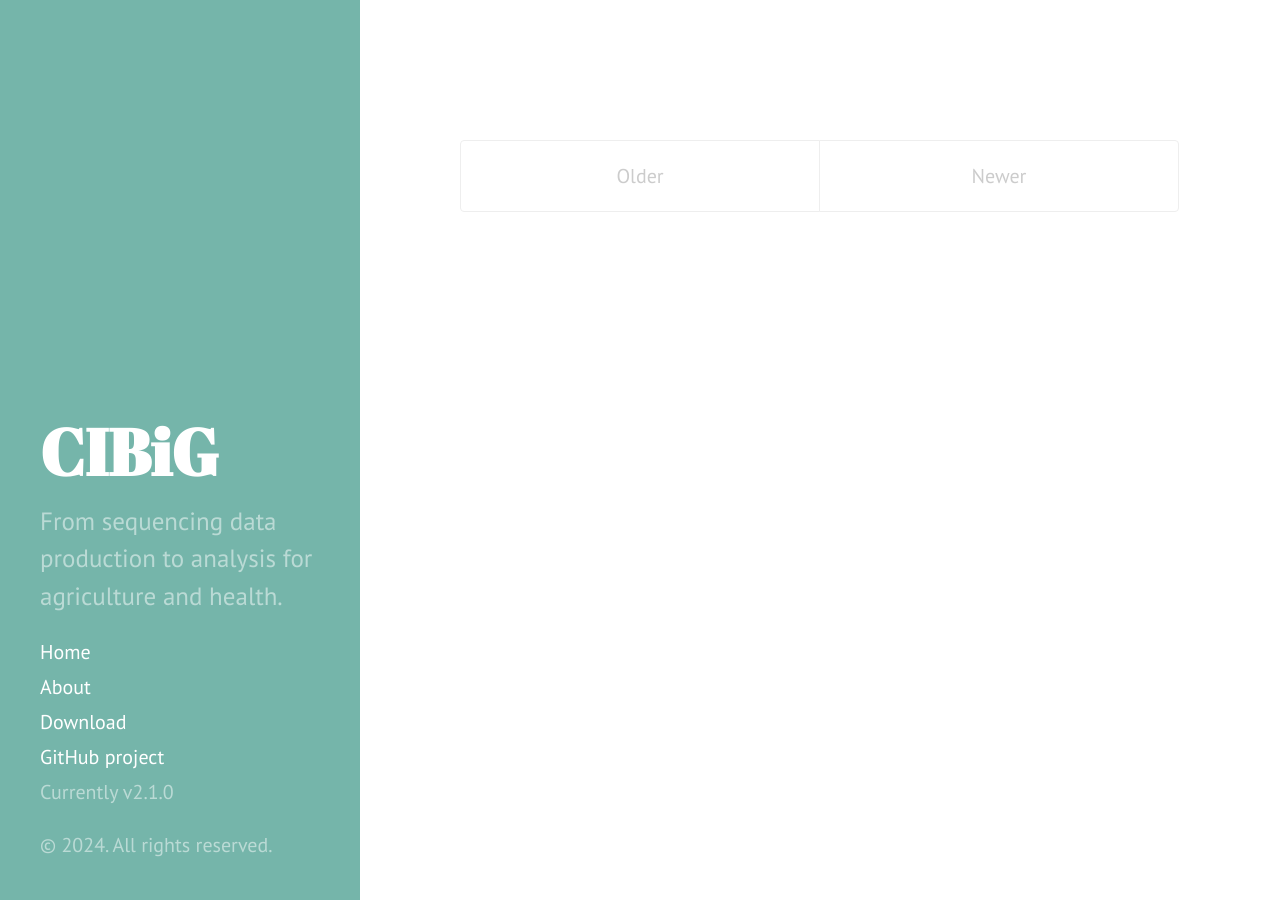
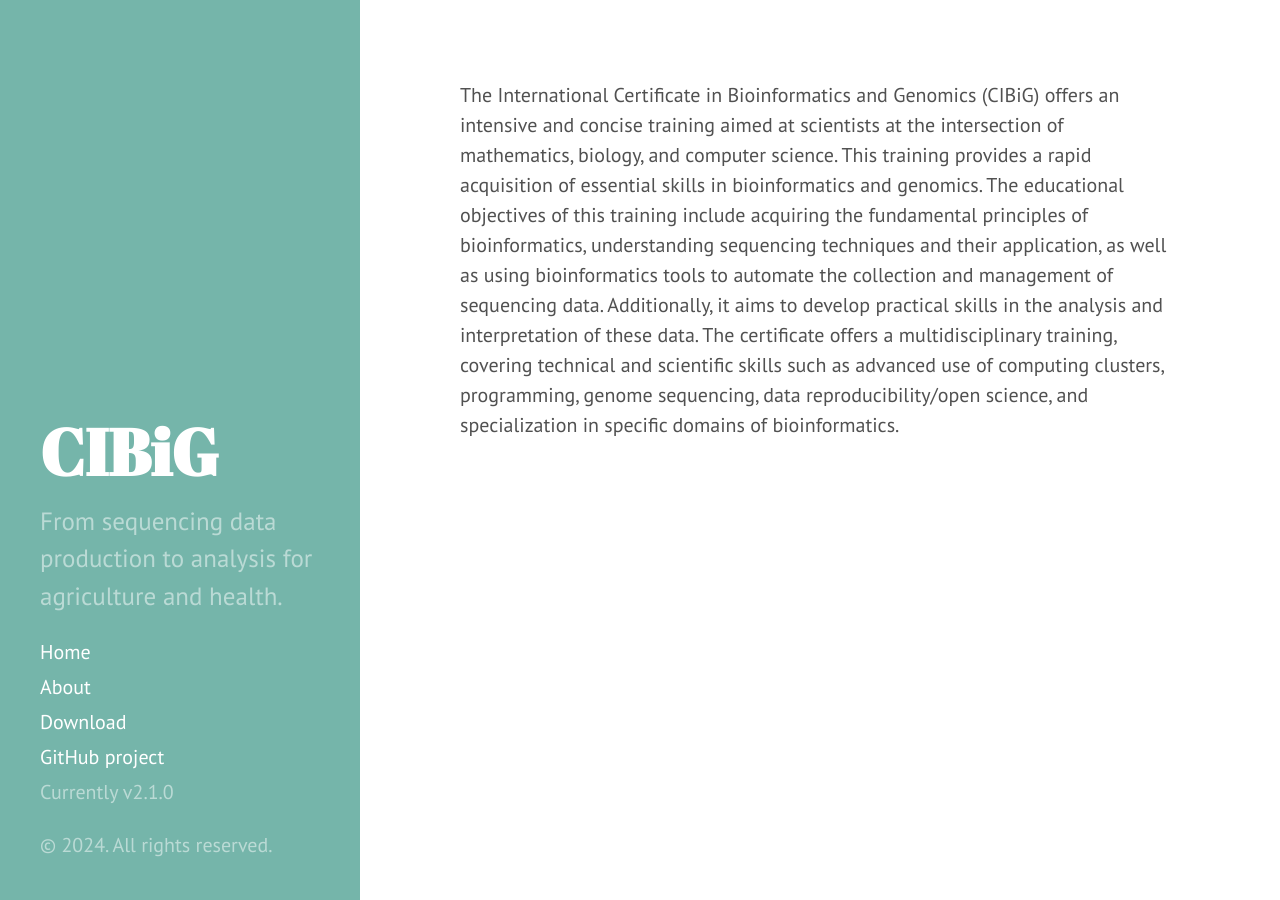
Before and after one commit to CIBiG-Course/CIBiG-course.github.io, a Jekyll site: the page built from docs/index.html, in a window 1280 px wide. Built offline with Jekyll 4.4.1, drawn with Linux system fonts in a browser that asks for light colours; the list of posts is cut into pages by our own code.

Commit message:
Add default page

```diff
--- a/docs/index.html
+++ b/docs/index.html
@@ -3,35 +3,4 @@ layout: default
 title: Home
 ---
 
-<div class="posts">
-  {% for post in paginator.posts %}
-  <div class="post">
-    <h1 class="post-title">
-      <a href="{{ post.url }}">
-        {{ post.title }}
-      </a>
-    </h1>
-
-    <span class="post-date">{{ post.date | date_to_string }}</span>
-
-    {{ post.content }}
-  </div>
-  {% endfor %}
-</div>
-
-<div class="pagination">
-  {% if paginator.next_page %}
-    <a class="pagination-item older" href="{{ site.baseurl }}page{{paginator.next_page}}">Older</a>
-  {% else %}
-    <span class="pagination-item older">Older</span>
-  {% endif %}
-  {% if paginator.previous_page %}
-    {% if paginator.page == 2 %}
-      <a class="pagination-item newer" href="{{ site.baseurl }}">Newer</a>
-    {% else %}
-      <a class="pagination-item newer" href="{{ site.baseurl }}page{{paginator.previous_page}}">Newer</a>
-    {% endif %}
-  {% else %}
-    <span class="pagination-item newer">Newer</span>
-  {% endif %}
-</div>
+The International Certificate in Bioinformatics and Genomics (CIBiG) offers an intensive and concise training aimed at scientists at the intersection of mathematics, biology, and computer science. This training provides a rapid acquisition of essential skills in bioinformatics and genomics. The educational objectives of this training include acquiring the fundamental principles of bioinformatics, understanding sequencing techniques and their application, as well as using bioinformatics tools to automate the collection and management of sequencing data. Additionally, it aims to develop practical skills in the analysis and interpretation of these data. The certificate offers a multidisciplinary training, covering technical and scientific skills such as advanced use of computing clusters, programming, genome sequencing, data reproducibility/open science, and specialization in specific domains of bioinformatics.
```
